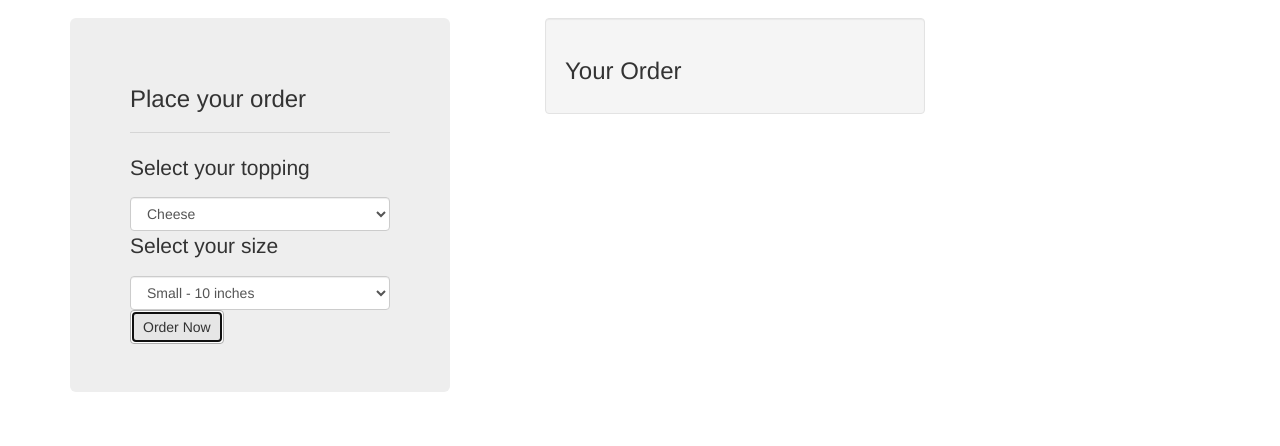
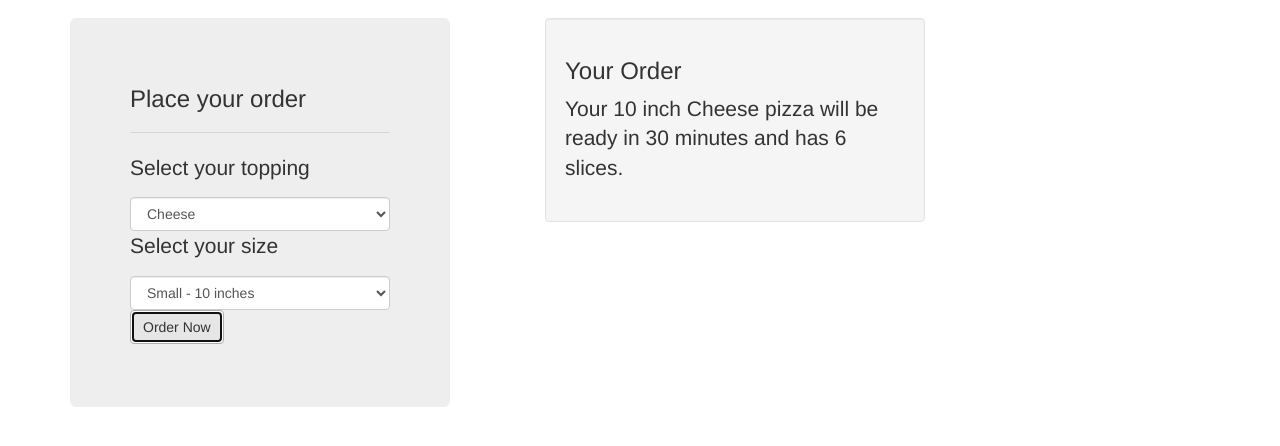
Before and after one commit to dmmoody-graveyard/pizza_orders, a plain HTML site: page index.html in a window 1280 px wide. Both pictures are taken after a click on the button "Order Now". Shown: the part 102-548 px from the top of the page. Drawn offline with Linux system fonts and the light colour scheme.

Commit message:
add order results

```diff
--- a/index.html
+++ b/index.html
@@ -17,8 +17,9 @@
         <div class="jumbotron col-sm-4">
             <h3>Place your order</h3>
             <hr>
+            <form class="form-group" id="order">
                 <p class="lead">Select your topping</p>
-            <select name="order" id="order" class="form-control">
+                <select name="topping" id="topping" class="form-control">
                     <option value="Cheese">Cheese</option>
                     <option value="Pepperoni">Pepperoni</option>
                 </select>
@@ -31,10 +32,12 @@
                 </select>
 
                 <button class="btn btn-default" type="submit">Order Now</button>
+            </form>
         </div>
 
         <div class="well col-sm-4 col-sm-offset-1">
             <h3>Your Order</h3>
+            <p class="lead">Your <span id="pizza-size"></span> inch <span id="pizza-topping"></span> pizza will be ready in 30 minutes and has <span id="pizza-slices"></span> slices.</p>
         </div>
 
     </div>
--- a/js/scripts.js
+++ b/js/scripts.js
@@ -19,3 +19,21 @@ var Pizza = {
     }
   }
 };
+
+$(document).ready(function() {
+  $('form#order').submit(function(event) {
+    event.preventDefault();
+
+    var inputtedTopping = $('select#topping').val();
+    var inputtedSize = parseInt($('select#size').val());
+
+    var newOrder = Object.create(Pizza);
+
+    newOrder.topping = inputtedTopping;
+    var slices = newOrder.slices(inputtedSize);
+
+    $('#pizza-size').text(inputtedSize);
+    $('#pizza-topping').text(newOrder.topping);
+    $('#pizza-slices').text(slices);
+  });
+});
```
Lines whose indentation alone changed are shown as unchanged.
